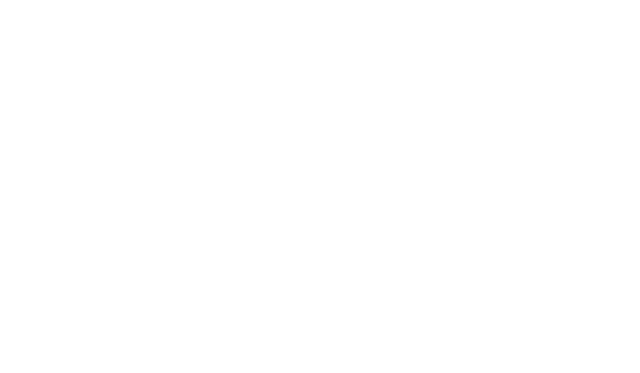
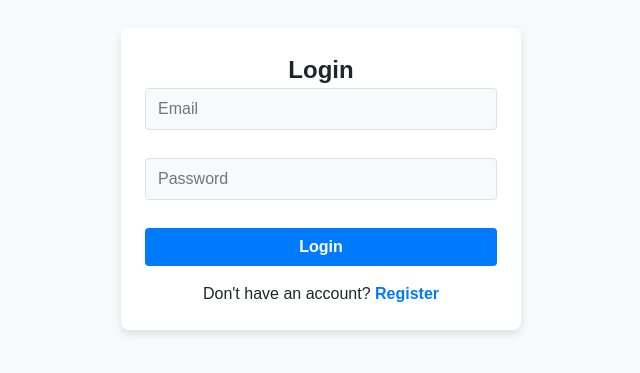
Before and after one commit to Kiwiih/Rentapalooza, a Vue app: page /auth/login in a window 1280 px wide. Shown: the part 221-594 px from the top of the page, without its empty margins (319-959 px from the left). Built offline with nearby package versions, Linux system fonts and the light colour scheme.

Commit message:
Register and login is now avalible

```diff
--- a/src/views/auth/LoginView.vue
+++ b/src/views/auth/LoginView.vue
@@ -1,7 +1,71 @@
-<script setup></script>
+<!-- LoginView.vue -->
+
+<script setup>
+  import './auth.css'
+  import { useAuth } from '@/shared/useAuth'
+  import { ref } from 'vue'
+
+  const email = ref('')
+  const password = ref('')
+  const { login, logout, currentUser, loading, error } = useAuth()
+
+  const handleLogin = () => {
+    error.value = ''
+
+    login(email.value, password.value)
+  }
+</script>
 
 <template>
-  <div class=""></div>
+  <div class="auth-wrapper">
+    <div class="auth-box">
+      <h2>Login</h2>
+      <form @submit.prevent="handleLogin">
+        <input
+          autocomplete="email"
+          type="email"
+          v-model="email"
+          placeholder="Email"
+          required
+        />
+        <input
+          autocomplete="current-password"
+          type="password"
+          v-model="password"
+          placeholder="Password"
+          required
+        />
+
+        <!-- Error message -->
+        <p v-if="error" class="error-message">{{ error }}</p>
+
+        <!-- Login Button -->
+        <button
+          :class="{ 'loading-btn': loading }"
+          :disabled="loading"
+          type="submit"
+        >
+          Login
+        </button>
+      </form>
+
+      <!-- Switch to RegisterView -->
+      <p class="switch-auth">
+        Don't have an account?
+        <RouterLink to="/auth/register">Register</RouterLink>
+      </p>
+
+      <!--! Temporary buttons -->
+      <button
+        v-if="currentUser"
+        @click="console.log('current user:', currentUser)"
+      >
+        currentUser
+      </button>
+      <button v-if="currentUser" @click="logout">logout</button>
+      <!--! ------------------ -->
+    </div>
+  </div>
 </template>
 
 <style scoped></style>
--- a/src/views/auth/RegisterView.vue
+++ b/src/views/auth/RegisterView.vue
@@ -1,7 +1,67 @@
-<script setup></script>
+<!-- RegisterView.vue -->
+
+<script setup>
+  import './auth.css'
+  import { useAuth } from '@/shared/useAuth'
+  import { ref } from 'vue'
+
+  const email = ref('')
+  const password = ref('')
+  const confirmPassword = ref('')
+  const { createUser, loading, error } = useAuth()
+
+  const handleRegister = () => {
+    error.value = ''
+
+    if (password.value !== confirmPassword.value) {
+      error.value = 'Passwords do not match!'
+      return
+    }
+
+    createUser(email.value, password.value)
+  }
+</script>
 
 <template>
-  <div class=""></div>
+  <div class="auth-wrapper">
+    <div class="auth-box">
+      <h2>Register</h2>
+      <form @submit.prevent="handleRegister">
+        <input type="email" v-model="email" placeholder="Email" required />
+        <input
+          type="password"
+          v-model="password"
+          placeholder="Password"
+          required
+        />
+        <input
+          type="password"
+          v-model="confirmPassword"
+          :class="{ error: error === 'Passwords do not match!' }"
+          placeholder="Confirm Password"
+          required
+        />
+
+        <!-- Error message -->
+        <p v-if="error" class="error-message">{{ error }}</p>
+
+        <!-- Register Button -->
+        <button
+          :class="{ 'loading-btn': loading }"
+          :disabled="loading"
+          type="submit"
+        >
+          Register
+        </button>
+      </form>
+
+      <!-- switch to LoginView -->
+      <p class="switch-auth">
+        Already have an account?
+        <RouterLink to="/auth/login">Login</RouterLink>
+      </p>
+    </div>
+  </div>
 </template>
 
 <style scoped></style>
```
